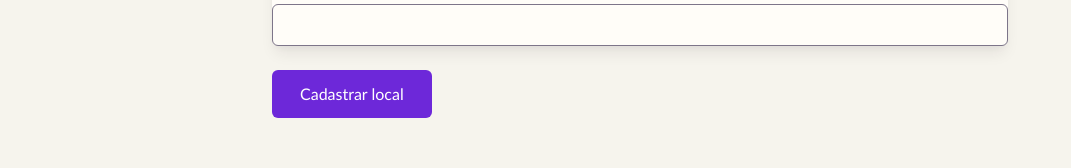
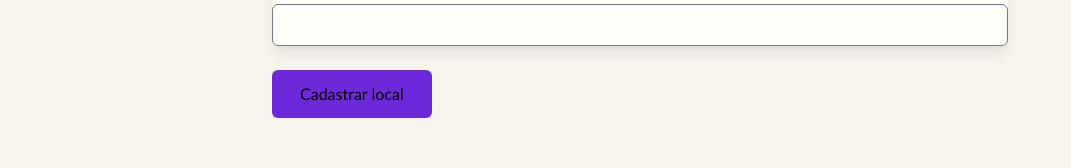
Before and after one commit to 1TDSPJ-26/portal-locais-acessiveis, a React (Vite) app: page /cadastrar in a window 1280 px wide. Shown: the part 1563-1731 px from the top of the page, without its empty margins (0-1071 px from the left). Built offline with nearby package versions, Linux system fonts and the light colour scheme.

Commit message:
feat: [QA] Executar a auditoria de acessibilidade do CP2 e registrar as evidências Fixes #64 Completando auditoria

```diff
--- a/src/pages/Cadastro/index.tsx
+++ b/src/pages/Cadastro/index.tsx
@@ -372,7 +372,7 @@ export default function Cadastro() {
         <button
           type="submit"
           disabled={status === "loading"}
-          className="self-start rounded-md bg-(--accent) px-7 py-3 font-semibold text-white transition hover:brightness-95"
+          className="self-start rounded-md bg-(--accent) px-7 py-3 font-semibold text-black transition hover:brightness-95"
         >
           {status === "loading" ? "Enviando..." : "Cadastrar local"}
         </button>
```
Also changed, not shown: 1 other file (tests, documents, lock files or other folders).
